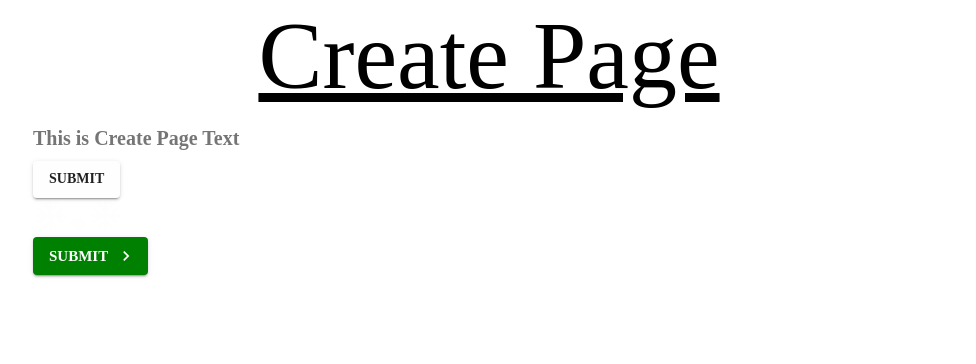
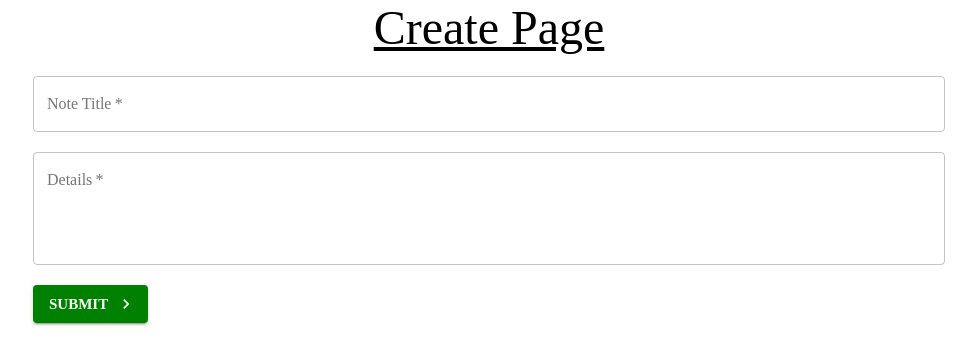
Before and after one commit to fasulu/materialUI, a React (Create React App) app in the folder materialui/: page /create in a window 1280 px wide. Shown: the top 364 px of the page, without its empty margins (151-1127 px from the left). Built offline with nearby package versions, Linux system fonts and the light colour scheme; the HTML template or start-up script is replaced by a standard one.

Commit message:
TextField, Submit

```diff
--- a/materialui/src/App.js
+++ b/materialui/src/App.js
@@ -8,7 +8,7 @@
 const theme = createTheme({
   palette: {
     primary: {
-      main: '#fefefe'
+      main: '#fefedd'
     },
     secondary: purple
   },
--- a/materialui/src/pages/Create.js
+++ b/materialui/src/pages/Create.js
@@ -2,9 +2,9 @@
 import Button from '@material-ui/core/Button';
 import Container from '@material-ui/core/Container';
 import Typography from '@material-ui/core/Typography';
-import AcUnitIcon from '@material-ui/icons/AcUnit';
 import KeyboardArrowRightIcon from '@material-ui/icons/KeyboardArrowRight';
-import React from 'react';
+import React, { useState } from 'react';
+import TextField from '@material-ui/core/TextField'
 
 
 const useStyles = makeStyles({                      // create const useStyles by makeStyles hook function
@@ -18,6 +18,11 @@
     title: {
         textDecoration: 'underline',
         marginBottom: 10
+    },
+    field: {
+        marginTop: 20,
+        marginBottom: 20,
+        display: 'block'
     }
 })
 
@@ -25,15 +30,33 @@
 
     const styles = useStyles()          // create a style const asign useStyles hook to use custom styles
 
+    const [title, setTitle] = useState('')
+    const [details, setDetails] = useState('')
+    const [detailerr, setDetailErr] = useState(false)
+    const [titleerr, setTitleErr] = useState(false)
+
+
+    const handleSubmit = (e) => {
+        e.preventDefault()
+
+        if(title === '') {
+            setTitleErr(true)
+        } else {setTitleErr(false)}
+        if(details === '') {
+            setDetailErr(true)
+        } else {setDetailErr(false)}
+
+        if (title && details) {
+            console.log(title, details)
+        }
+    }
+
     return (
-
-        // Learn typography from https://material-ui.com/components/typography/#typographyhttps://material-ui.com/components/typography/#typography and https://material-ui.com/api/typography/
-        // Learn Button more from https://material-ui.com/components/buttons/#button
 
         <Container maxWidth='md'>
             <Typography
                 className={styles.title}        // add className as dynamic styles.title to get custom style of title
-                    variant='h1'
+                variant='h3'
                 color='primay'
                 align='center'
                 gutterBottom        // creates bottom margin
@@ -41,37 +64,32 @@
                 Create Page
             </Typography>
 
-                <Typography
-                    variant='h6'
-                    color='textSecondary'
-                    component='h2'      // shows content in h6 overriding h2
-                    gutterBottom        // creates bottom margin
-                    align='left'
-                >
-                    This is Create Page Text
-                </Typography>
+            <form noValidate autoComplete='off' onSubmit={handleSubmit}>
+                <TextField
+                    className={styles.field}
+                    onChange={(e) => setTitle(e.target.value)}
+                    label='Note Title'
+                    variant='outlined'
+                    color='secondary'
+                    required
+                    fullWidth
+                    error={titleerr}
+                />
 
-
-                <Button
-                    onClick={() => console.log("you clicked me")}
-                    type="submit"
-                    color="primary"
-                    variant="contained"
-                >
-                    Submit
-                </Button>
-
-
-                <br />
-                <AcUnitIcon color="primary" fontSize="large" />
-                <AcUnitIcon color="primary" fontSize="small" />
-                <AcUnitIcon color="primary" fontSize="large" />
-                <br />
-
-
+                <TextField
+                    className={styles.field}
+                    onChange={(e) => setDetails(e.target.value)}
+                    label='Details'
+                    variant='outlined'
+                    color='secondary'
+                    multiline
+                    rows={4}
+                    required
+                    fullWidth
+                    error={detailerr}
+                />
                 <Button
                     className={styles.btn}               // add className as dynamic styles.btn to get custom style of button
-                    onClick={() => console.log("you clicked me")}
                     type="submit"
                     color="secondary"
                     variant="contained"
@@ -79,6 +97,7 @@
                 >
                     Submit
                 </Button>
+            </form>
 
         </Container>
 
```
Lines whose indentation alone changed are shown as unchanged.
